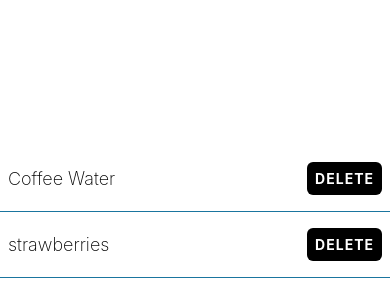
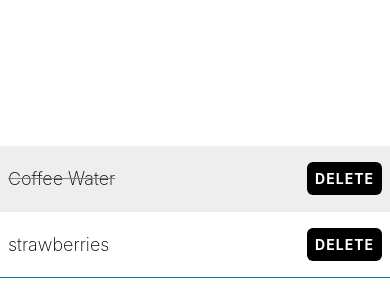
Before and after one commit to imagineLife/native-practice, a React Native app: screen / in a window 390 px wide. Shown: the part 210-510 px from the top of the page. Built offline with nearby package versions, Linux system fonts and the light colour scheme.

Commit message:
completed item styles

```diff
--- a/App.tsx
+++ b/App.tsx
@@ -26,11 +26,19 @@ const s = StyleSheet.create({
 });
 
 export default function App() {
-  const listIitems = ["Coffee Water", "strawberries"];
+  const listIitems = [
+    {
+      text: "Coffee Water",
+      completed: true,
+    },
+    {
+      text: "strawberries",
+    },
+  ];
   return (
     <View style={s.container}>
       {listIitems.map((itm) => (
-        <ListItem name={itm} key={itm} />
+        <ListItem name={itm.text} key={itm.text} completed={itm.completed} />
       ))}
       <StatusBar style="auto" />
     </View>
--- a/components/ListItem.tsx
+++ b/components/ListItem.tsx
@@ -18,17 +18,26 @@ const styles = StyleSheet.create({
     flexDirection: "row",
     justifyContent: "space-between",
     borderBottomWidth: 1,
-    borderBottomColor: "#1a759f",
+    borderBottomColor: theme.colorCerulean,
     paddingHorizontal: 8,
     paddingVertical: 16,
+  },
+  completedContainer: {
+    backgroundColor: theme.colorLightGrey,
+    borderBottomColor: theme.colorLightGrey,
+  },
+  completedText: {
+    textDecorationLine: "line-through",
+    textDecorationColor: theme.colorGray,
   },
   itemText: { fontSize: 18, fontWeight: "200" },
 });
 
 type ListItemProps = {
   name: string;
+  completed?: boolean;
 };
-export function ListItem({ name }: ListItemProps) {
+export function ListItem({ completed, name }: ListItemProps) {
   const handleDelete = () => {
     Alert.alert(
       "Are you sure you want to delete this?",
@@ -48,8 +57,15 @@ export function ListItem({ name }: ListItemProps) {
   };
 
   return (
-    <View style={styles.itemContainer}>
-      <Text style={styles.itemText}>{name}</Text>
+    <View
+      style={[
+        styles.itemContainer,
+        completed ? styles.completedContainer : null,
+      ]}
+    >
+      <Text style={[styles.itemText, completed ? styles.completedText : null]}>
+        {name}
+      </Text>
       <TouchableOpacity
         onPress={handleDelete}
         activeOpacity={0.8}
--- a/theme.ts
+++ b/theme.ts
@@ -2,4 +2,6 @@ export const theme = {
   colorCerulean: "#1a759f",
   colorWhite: "#fff",
   colorBlack: "#000",
+  colorGray: "grey",
+  colorLightGrey: "#eee",
 };
```
